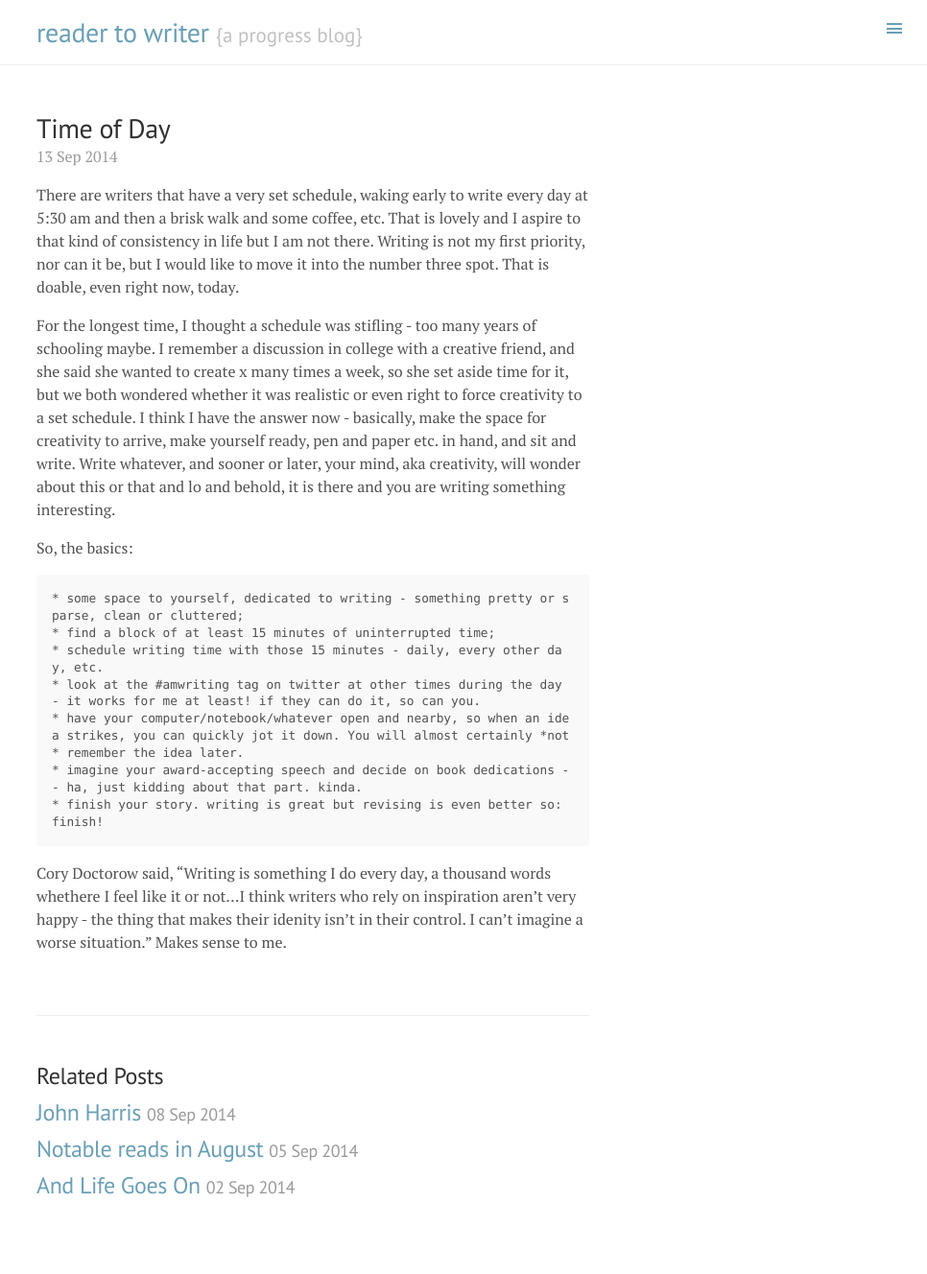
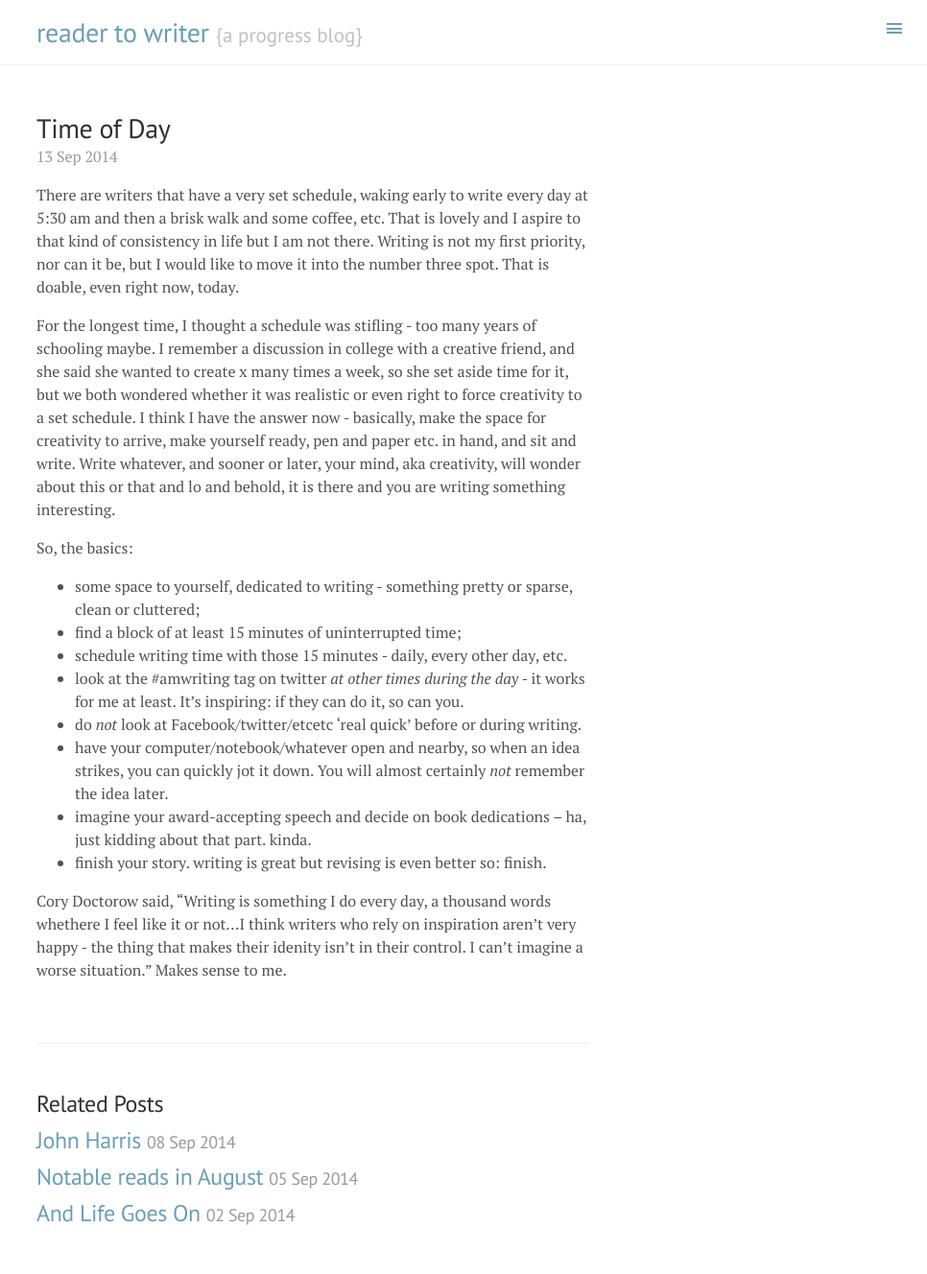
Before and after one commit to readertowriter/readertowriter.github.io, a Jekyll site: the page built from _posts/2014-09-13-Time-of-Day.md, in a window 1280 px wide. Shown: the whole page at 96% size, without its empty margins (314-1280 px from the left). Built offline with Jekyll 4.4.1, drawn with Linux system fonts in a browser that asks for light colours; Markdown is read by kramdown in place of the engine named in the settings; before the commit the page ends 1299 px from its top, so only the background shows below that.

Commit message:
new post

```diff
--- a/_posts/2014-09-13-Time-of-Day.md
+++ b/_posts/2014-09-13-Time-of-Day.md
@@ -9,12 +9,13 @@ For the longest time, I thought a schedule was stifling - too many years of scho
 
 So, the basics:
 
-	* some space to yourself, dedicated to writing - something pretty or sparse, clean or cluttered;
-	* find a block of at least 15 minutes of uninterrupted time;
-	* schedule writing time with those 15 minutes - daily, every other day, etc.
-	* look at the #amwriting tag on twitter at other times during the day - it works for me at least! if they can do it, so can you.
-	* have your computer/notebook/whatever open and nearby, so when an idea strikes, you can quickly jot it down. You will almost certainly *not* remember the idea later.
-	* imagine your award-accepting speech and decide on book dedications -- ha, just kidding about that part. kinda.
-	* finish your story. writing is great but revising is even better so: finish!
+* 	some space to yourself, dedicated to writing - something pretty or sparse, clean or cluttered;
+* 	find a block of at least 15 minutes of uninterrupted time;
+* 	schedule writing time with those 15 minutes - daily, every other day, etc.
+* 	look at the #amwriting tag on twitter *at other times during the day* - it works for me at least. It's inspiring: if they can do it, so can you.
+* 	do *not* look at Facebook/twitter/etcetc 'real quick' before or during writing.
+* 	have your computer/notebook/whatever open and nearby, so when an idea strikes, you can quickly jot it down. You will almost certainly *not* remember the idea later.
+* 	imagine your award-accepting speech and decide on book dedications -- ha, just kidding about that part. kinda.
+* 	finish your story. writing is great but revising is even better so: finish.
 
 Cory Doctorow said, "Writing is something I do every day, a thousand words whethere I feel like it or not...I think writers who rely on inspiration aren't very happy - the thing that makes their idenity isn't in their control. I can't imagine a worse situation." Makes sense to me.
```
